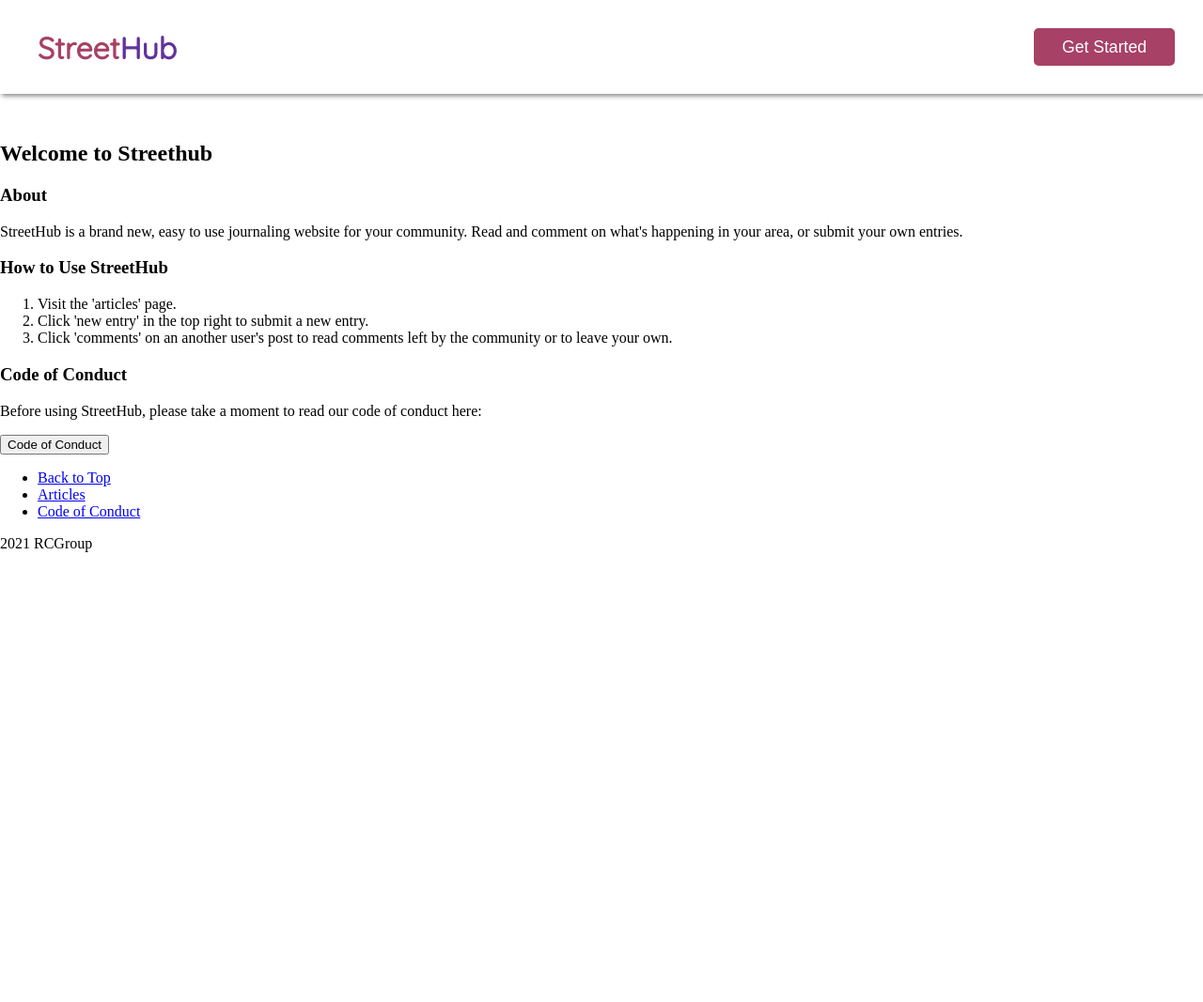
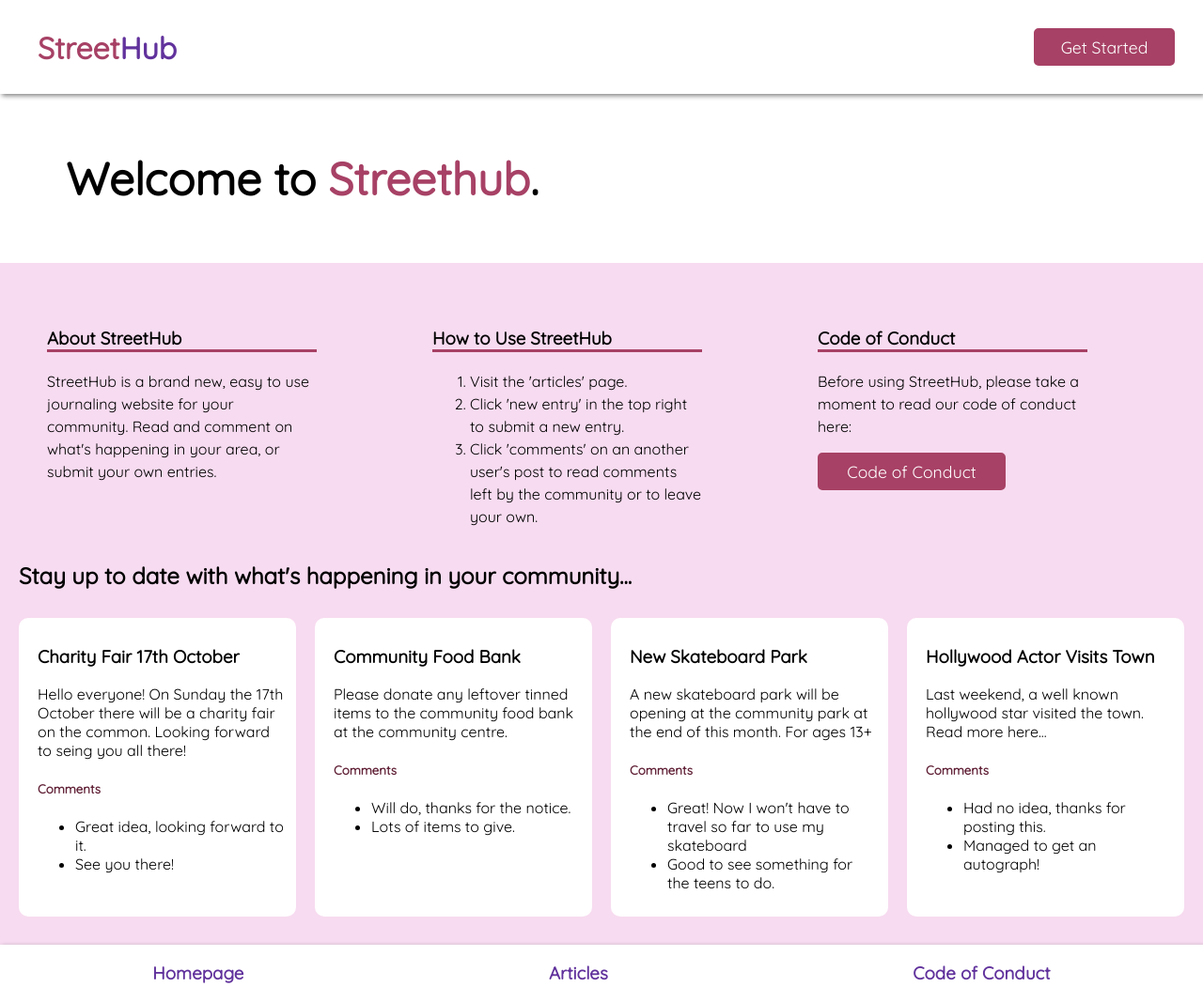
Before and after one commit to hxckey/community_journaling, a website: page client/index.html in a window 1280 px wide. Shown: the whole page at 94% size. Before the commit the page ends 800 px from the top, so only its background shows below. Drawn offline with Linux system fonts and the light colour scheme.

Commit message:
index.html grid styling and example cards

```diff
--- a/client/index.html
+++ b/client/index.html
@@ -16,10 +16,13 @@
         <h1 id="navTitle">Street<span id="navSpan">Hub</span></h1>
         <button id="getStartedButton">Get Started</button>
     </nav>
-<h2 id="indexWelcome">Welcome to <span>Streethub</span></h2>
-<article>
+    <section id="welcomeHeader">
+        <h2 id="indexWelcome">Welcome to <span>Streethub</span>.</h2>
+    </section>
+    <main>
+        <article id="infoContainer">
             <section>
-                <h3>About</h3>
+                <h3>About StreetHub</h3>
                 <p><span>StreetHub</span> is a brand new, easy to use journaling website for your community. Read and comment on what's happening in your area, or submit your own entries.</p>
             </section>
             <section>
@@ -36,13 +39,50 @@
                 <button id="conductButton">Code of Conduct</button>
             </section>
         </article>
-    <footer>
+        <h2 id="stayPostedHeader"> Stay up to date with what's happening in your community...</h2>
+        <article id="examplePosts">
+            <section>
+                <h3>Charity Fair 17th October</h3>
+                <p class="exampleCardContent">Hello everyone! On Sunday the 17th October there will be a charity fair on the common. Looking forward to seing you all there!</p>
+                <h5>Comments</h5>
                 <ul>
-            <li><a href="index.html">Back to Top</a></li>
-            <li><a href="articles.html">Articles</a></li>
-            <li><a href="conduct.html">Code of Conduct</a></li>
+                    <li>Great idea, looking forward to it.</li>
+                    <li>See you there!</li>
                 </ul>
-        <p>2021 RCGroup</p>
+            </section>
+            <section>
+                <h3>Community Food Bank</h3>
+                <p class="exampleCardContent">Please donate any leftover tinned items to the community food bank at the community centre.</p>
+                <h5>Comments</h5>
+                <ul>
+                    <li>Will do, thanks for the notice.</li>
+                    <li>Lots of items to give.</li>
+                </ul>
+            </section>
+            <section>
+                <h3>New Skateboard Park</h3>
+                <p class="exampleCardContent">A new skateboard park will be opening at the community park at the end of this month. For ages 13+</p>
+                <h5>Comments</h5>
+                <ul>
+                    <li>Great! Now I won't have to travel so far to use my skateboard</li>
+                    <li>Good to see something for the teens to do.</li>
+                </ul>
+            </section>
+            <section>
+                <h3>Hollywood Actor Visits Town</h3>
+                <p class="exampleCardContent">Last weekend, a well known hollywood star visited the town. Read more here...</p>
+                <h5>Comments</h5>
+                <ul>
+                    <li>Had no idea, thanks for posting this.</li>
+                    <li>Managed to get an autograph!</li>
+                </ul>
+            </section>
+        </article>
+    </main>
+    <footer id="footer-navbar">
+        <h3><a href="index.html">Homepage</a></h3>
+        <h3><a href="articles.html">Articles</a></h3>
+        <h3><a href="conduct.html">Code of Conduct</a></h3>
     </footer>
 </body>
 </html>
--- a/client/style.css
+++ b/client/style.css
@@ -2,15 +2,18 @@
     --pink-purple: #A74165;
     --dark-pink-purple: #612137;
     --purple: #61329c;
+    --lilac: #F7DBF0;
 }
 
 * {
     box-sizing: border-box;
+    font-family: 'Quicksand', sans-serif;
 }
 
 body {
     margin: 0;
     padding: 0;
+    background-color: var(--lilac);
 }
 
 nav {
@@ -21,7 +24,6 @@ nav {
     height: 100px;
     box-shadow: 2px 2px 5px grey;
     background-color: #fff;
-    font-family: 'Quicksand', sans-serif;
 }
 
 #navTitle {
@@ -49,16 +51,88 @@ nav {
     font-size: 1.1em;
 }
 
-#getStartedButton:hover {
+#getStartedButton:hover, #conductButton:hover {
     background-color: #fff;
     color: var(--pink-purple);
 }
 
-#getStartedButton:active {
+#getStartedButton:active, #conductButton:active {
     background-color: var(--dark-pink-purple);
     color: #fff;
 }
 
+#welcomeHeader {
+    margin-top: 100px;
+    background-color: #fff;
+    padding: 20px;
+}
+
 #indexWelcome {
-    margin-top: 150px;
+    font-size: 3em;
+    margin-left: 50px;
 }
+
+#indexWelcome > span{
+    color: var(--pink-purple);
+}
+
+#stayPostedHeader {
+    margin-left: 20px;
+}
+
+#examplePosts {
+    display: grid;
+    grid-template-columns: repeat(4, 1fr);
+    margin: 10px;
+}
+
+#examplePosts > section {
+    padding: 10px;
+    padding-left: 20px;
+    background-color: #fff;
+    margin: 10px;
+    border-radius: 10px;
+}
+
+#examplePosts > section > h5 {
+    color: var(--dark-pink-purple);
+}
+
+#infoContainer {
+    margin-top: 50px;
+    padding-left: 50px;
+    display: grid;
+    grid-template-columns: 1fr 1fr 1fr;
+}
+
+#infoContainer > section {
+    width: 70%;
+    line-height: 1.5em;
+}
+
+#infoContainer > section > h3{
+    border-bottom: 3px solid var(--pink-purple);
+}
+
+#conductButton {
+    width: 200px;
+    height: 40px;
+    background-color: var(--pink-purple);
+    border: 2px solid var(--pink-purple);
+    border-radius: 5px;
+    color: #fff;
+    font-size: 1.1em;
+}
+
+#footer-navbar {
+    margin: 20px 0 0 0;
+    display: flex;
+    justify-content: space-around;
+    background-color: #fff;
+    box-shadow: 2px 2px 5px gray;
+}
+
+#footer-navbar > h3 > a{
+    color: var(--purple);
+    text-decoration: none;
+}
```
Lines whose indentation alone changed are shown as unchanged.
